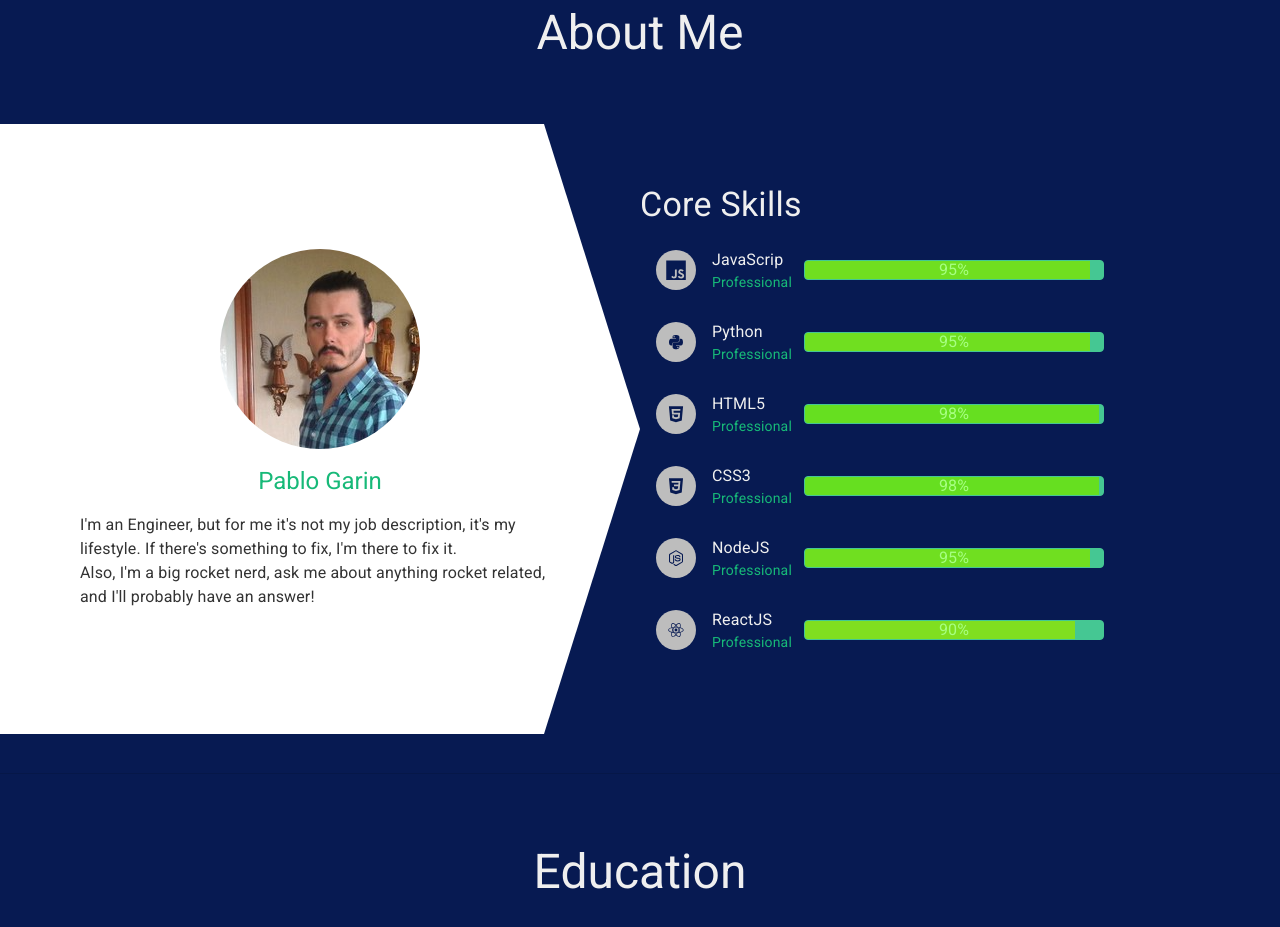
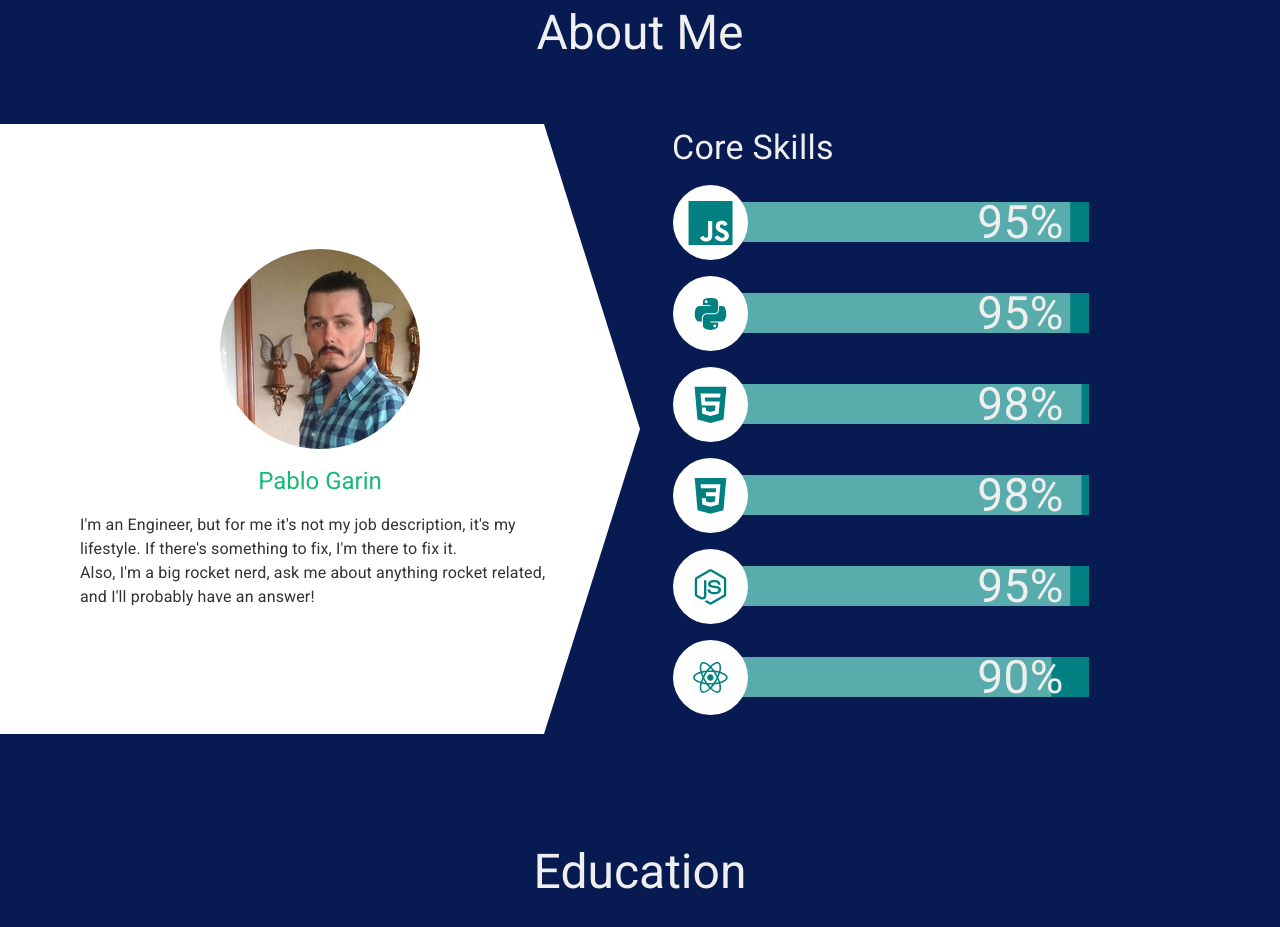
Before and after one commit to pablogarin/pablogarin-website, a React (Create React App) app: page / in a window 1280 px wide. Shown: the part 880-1807 px from the top of the page. Built offline with nearby package versions, Linux system fonts and the light colour scheme; no server answers.

Commit message:
Fixing styles in about page

```diff
--- a/src/components/About.js
+++ b/src/components/About.js
@@ -5,6 +5,7 @@ import React, {
 
 import {
   Avatar,
+  Box,
   Grid,
   List,
   ListItem,
@@ -60,7 +61,7 @@ const About = (props) => {
   const skillSet = [
     {
       avatar: (<DiJsBadge />),
-      name: 'JavaScrip',
+      name: 'JavaScript',
       proficiency: 'Professional',
       progress: 0.95
     },
@@ -145,24 +146,16 @@ const About = (props) => {
           </Grid>
         <Grid container item md={6} justify="flex-start">
           <Grid item xs={9}>
+            <Box  pl={4}>
               <Typography variant="h4">
                 Core Skills
               </Typography>
               <List>
                 {skillSet.map(skill => (
                   <ListItem key={skill.name}>
-                  <ListItemAvatar>
-                      <Avatar>
-                        {skill.avatar ? skill.avatar : <CodeIcon />}
-                      </Avatar>
-                  </ListItemAvatar>
-                  <ListItemText
-                    primary={skill.name}
-                    secondary={skill.proficiency}
-                  />
                     <CompletionBar
-                    width={300}
-                    height={20}
+                      avatar={skill.avatar ? skill.avatar : <CodeIcon />}
+                      height={40}
                       percentage
                       value={skill.progress}
                       in={showSkills}
@@ -170,6 +163,7 @@ const About = (props) => {
                   </ListItem>
                 ))}
               </List>
+            </Box>
           </Grid>
         </Grid>
       </Grid>
--- a/src/components/common/CompletionBar.js
+++ b/src/components/common/CompletionBar.js
@@ -3,7 +3,8 @@ import React, {
   useRef,
   useState
 } from 'react'
-import {Box, Typography} from '@material-ui/core';
+import PropTypes from 'prop-types'
+import {Avatar, Box, Typography} from '@material-ui/core';
 import {
   makeStyles
 } from '@material-ui/core/styles'
@@ -25,20 +26,51 @@ const useStyles = makeStyles((theme) => ({
   root: {
     overflow: 'hidden',
     position: 'relative',
-    background: theme.palette.primary.light
+    left: -15,
+    width: 'calc(100% + 15px)'
+  },
+  bar: {
+    position: 'absolute',
+    left: 40,
+    right: 0,
+    top: '50%',
+    transform: 'translateY(-50%)',
+    background: '#008080',
+  },
+  icon: {
+    height: 75,
+    width: 75,
+    fontSize: 45,
+    lineHeight: 75,
+    color: '#008080',
+    background: '#fff',
+    overflow: 'hidden',
+    borderRadius: '50%',
+    display: 'flex',
+    alignItems: 'center',
+    justifyContent: 'center',
+    position: 'relative',
+    zIndex: 100,
+    flex: '0 0 75px',
   },
   percentageText: {
     position: 'absolute',
-    color: theme.palette.secondary.main,
-    left: '50%',
+    color: theme.palette.text.main,
+    right: 25,
     top: '50%',
-    transform: 'translate(-50%, -50%)'
+    transform: 'translateY(-50%)',
+    lineHeight: 46,
+    fontSize: 46
+  },
+  canvas: {
+    width: '100%',
   }
 }));
 
 const CompletionBar = (props) => {
   const canvasRef = useRef(null);
   const {
+    avatar,
     width,
     height,
     value,
@@ -49,24 +81,30 @@ const CompletionBar = (props) => {
   useEffect(() => {
     const canvas = canvasRef.current;
     canvas.height = height;
+    if (width === '100%') {
+      canvas.width = canvas.getBoundingClientRect().width
+    } else {
       canvas.width = width;
+    }
+    console.log(canvas.width)
     const context = canvas.getContext('2d');
-    let fillStep = width*value*0.03; // constant speed fill
+    let fillStep = canvas.width*value*0.03; // constant speed fill
     let currentFill = 0.1; // start fill value
     let animationFrameId;
     const fillBar = () => {
-      if (currentFill/width >= value) {
+      if (currentFill/canvas.width >= value) {
         cancelAnimationFrame(animationFrameId);
         return
       }
-      const speedMultiplier = getSpeed(Math.ceil((currentFill*100)/(value*width)));
+      const speedMultiplier = getSpeed(Math.ceil((currentFill*100)/(value*canvas.width)));
       currentFill += fillStep*(speedMultiplier > 0.05 ? speedMultiplier : 0.05);
-      if (currentFill/width > value) currentFill = value*width
+      if (currentFill/canvas.width > value) currentFill = value*canvas.width
       animationFrameId = requestAnimationFrame(fillBar);
-      context.clearRect(0, 0, width, height);
+      context.clearRect(0, 0, canvas.width, height);
       context.beginPath();
       context.rect(0,0,currentFill, height);
-      context.fillStyle = `hsl(${(currentFill/width)*100}, 75%, 50%)`;
+      // context.fillStyle = `hsl(${(currentFill/canvas.width)*100}, 75%, 50%)`;
+      context.fillStyle = `rgba(255, 255, 255, 0.35)`;
       context.fill();
       context.closePath();
     };
@@ -74,16 +112,16 @@ const CompletionBar = (props) => {
     setPercentage(`${value*100}%`)
   }, [height, width, value, start])
   return (
+    <div className={classes.root}>
+      <Box className={classes.icon}>
+        {avatar}
+      </Box>
       <Box
-      border={1}
-      borderRadius="borderRadius"
-      borderColor="primary.light"
         m={0}
         p={0}
-      className={classes.root}
+        className={classes.bar}
         style={{
-        height,
-        width
+          height
         }}
       >
         <Typography
@@ -92,10 +130,24 @@ const CompletionBar = (props) => {
           {percentage}
         </Typography>
         <canvas
+          className={classes.canvas}
           ref={canvasRef}
         />
       </Box>
+    </div>
   )
 }
 
+CompletionBar.propTypes = {
+  avatar: PropTypes.object.isRequired,
+  value: PropTypes.number.isRequired,
+  height: PropTypes.number,
+  width: PropTypes.any,
+}
+
+CompletionBar.defaultProps = {
+  height: 50,
+  width: '100%'
+}
+
 export default CompletionBar
```
Also changed, not shown: 1 other file (tests, documents, lock files or other folders). Lines whose indentation alone changed are shown as unchanged.
